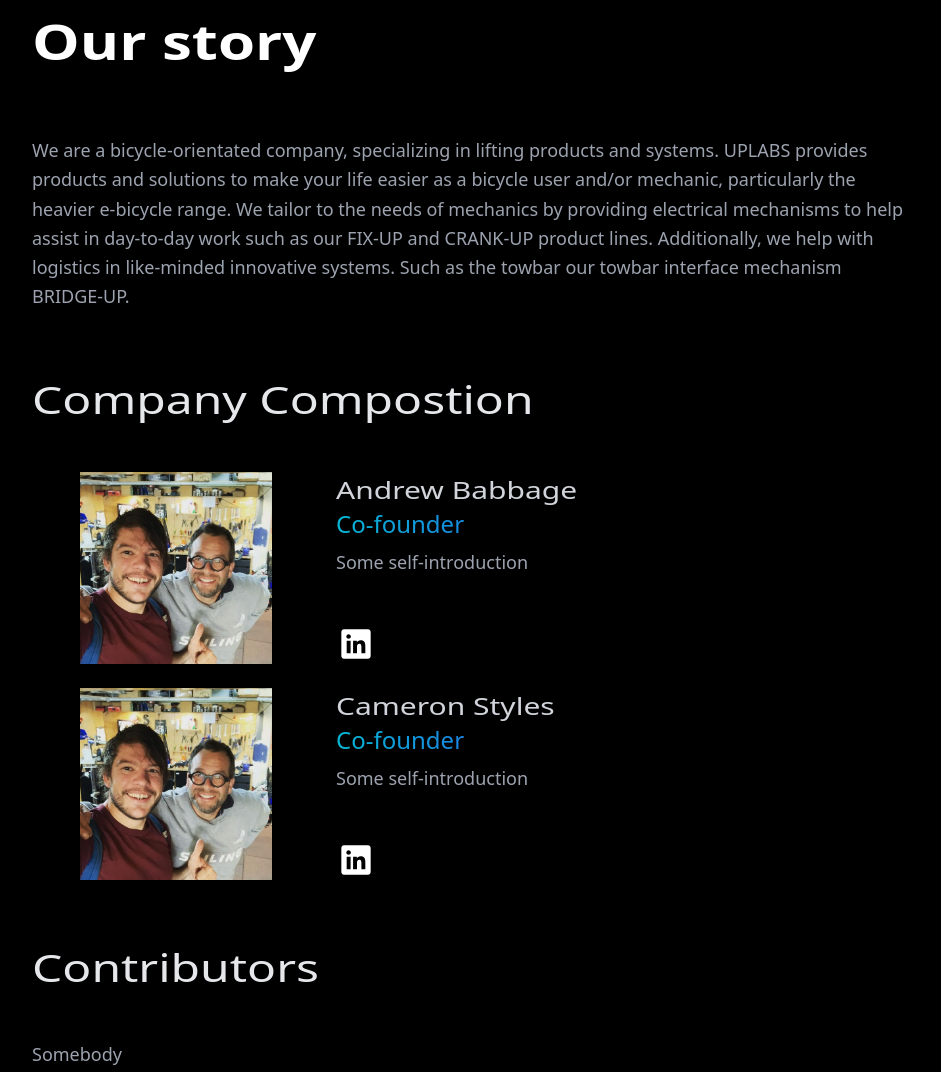
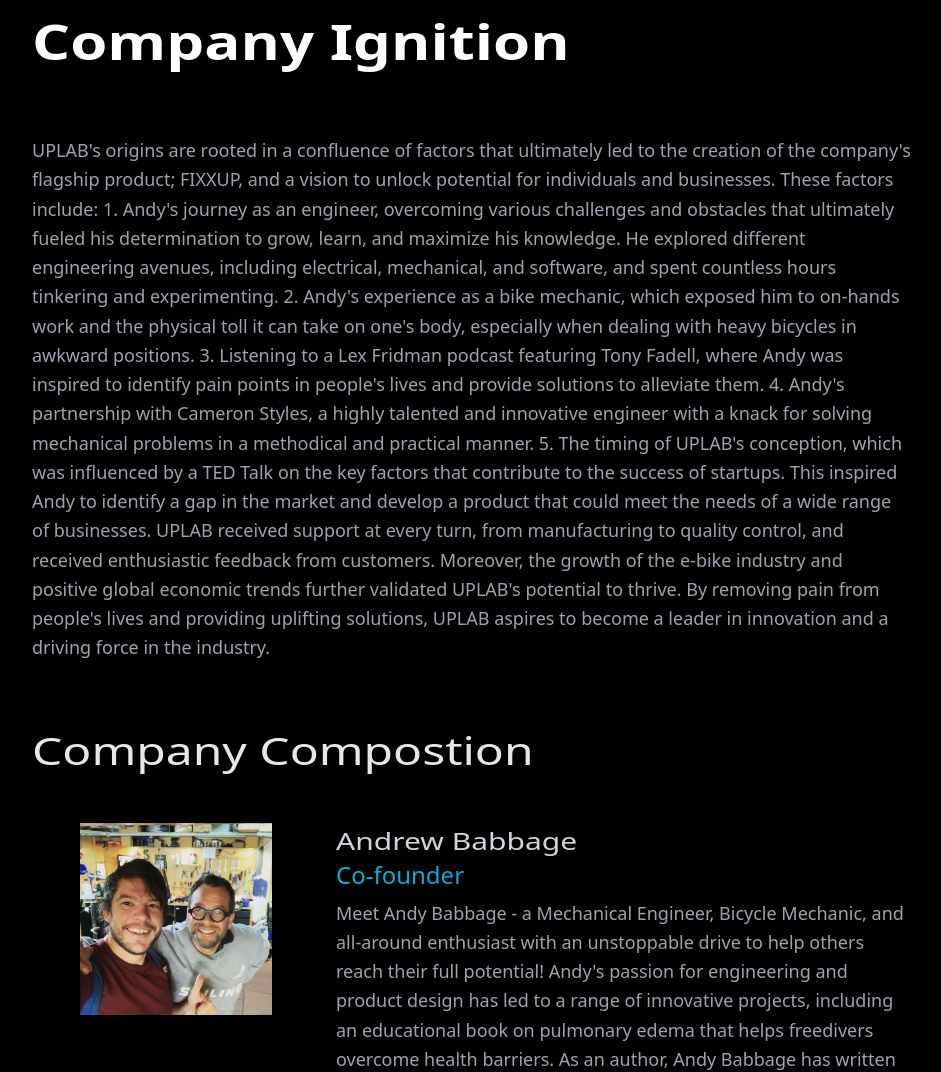
Before and after one commit to popcplus/UPLABS, an Astro site: page /our-story in a window 1280 px wide. Shown: the part 180-1252 px from the top of the page, without its empty margins (168-1109 px from the left). Built offline with nearby package versions, Linux system fonts and the light colour scheme; Astro itself is replaced by a stand-in of ours; a web font is replaced by a local one.

Commit message:
Story - Bio, ignition, contributors

```diff
--- a/src/pages/our-story.astro
+++ b/src/pages/our-story.astro
@@ -6,16 +6,17 @@
 <HcfLayout title="Our Story">
   <Main>
     <article class="article text-white">
-      <h1>Our story</h1>
+      <h1>Company Ignition</h1>
+
       <p>
-        We are a bicycle-orientated company, specializing in lifting products
-        and systems. UPLABS provides products and solutions to make your life
-        easier as a bicycle user and/or mechanic, particularly the heavier
-        e-bicycle range. We tailor to the needs of mechanics by providing
-        electrical mechanisms to help assist in day-to-day work such as our
-        FIX-UP and CRANK-UP product lines. Additionally, we help with logistics
-        in like-minded innovative systems. Such as the towbar our towbar
-        interface mechanism BRIDGE-UP.
+        UPLAB's origins are rooted in a confluence of factors that ultimately led to the creation of the company's flagship product; FIXXUP, and a vision to unlock potential for individuals and businesses. These factors include:
+1.	Andy's journey as an engineer, overcoming various challenges and obstacles that ultimately fueled his determination to grow, learn, and maximize his knowledge. He explored different engineering avenues, including electrical, mechanical, and software, and spent countless hours tinkering and experimenting.
+2.	Andy's experience as a bike mechanic, which exposed him to on-hands work and the physical toll it can take on one's body, especially when dealing with heavy bicycles in awkward positions.
+3.	Listening to a Lex Fridman podcast featuring Tony Fadell, where Andy was inspired to identify pain points in people's lives and provide solutions to alleviate them.
+4.	Andy's partnership with Cameron Styles, a highly talented and innovative engineer with a knack for solving mechanical problems in a methodical and practical manner.
+5.	The timing of UPLAB's conception, which was influenced by a TED Talk on the key factors that contribute to the success of startups. This inspired Andy to identify a gap in the market and develop a product that could meet the needs of a wide range of businesses. UPLAB received support at every turn, from manufacturing to quality control, and received enthusiastic feedback from customers. Moreover, the growth of the e-bike industry and positive global economic trends further validated UPLAB's potential to thrive.
+By removing pain from people's lives and providing uplifting solutions, UPLAB aspires to become a leader in innovation and a driving force in the industry.
+
       </p>
 
       <h2>Company Compostion</h2>
@@ -33,7 +34,14 @@
                 >
               </div>
               <p class="!my-2 text-gray-600 font-extralight">
-                Some self-introduction
+                Meet Andy Babbage - a Mechanical Engineer, Bicycle Mechanic, and all-around enthusiast with an unstoppable drive to help others reach their full potential! Andy's passion for engineering and product design has led to a range of innovative projects, including an educational book on pulmonary edema that helps freedivers overcome health barriers.
+As an author, Andy Babbage has written and published an educational book on pulmonary edema to assist freedivers in reaching their full potential. This project showcases [Your Name]'s commitment to helping others overcome health challenges and push beyond their limits. As a multitalented engineer and entrepreneur, [Your Name] is always looking for new ways to make the world a better place. With a focus on product and system design, [Your Name] is determined to create tools that help others to succeed.
+Andy Babbage is an accomplished filmmaker and photographer, renowned for his ability to capture the dedication and hard work of athletes. His portfolio includes several films, most notably a three-part documentary chronicling Natalia Zharkova's journey to setting a new freediving world record in Turkey. The film showcased Babbage's talent for capturing the emotional and physical challenges that athletes face during their training.
+Babbage is also a philanthropist who uses his work to raise awareness and support for social causes. In 2017, he held a photo exhibition in Egypt to fundraise for a documentary project focused on the plight of Kurdish refugees in Iraq. The exhibition was a success, raising significant funds for the project and highlighting Babbage's commitment to using his craft for good.
+Moreover, the funding from the documentary on Natalia Zharkova's freediving journey also helped support her in pursuing her dreams as an athlete further, towards her full potential. Babbage's work serves as a testament to his artistic vision, technical skill, and compassion for others.
+Not content with just one field of expertise, Andy is also a lifeguard, swim instructor, and freediving instructor, passing on valuable life skills to others. And as a cofounder of UPLAB, Andy is all about creating tools and systems that optimize productivity and success.
+Whether it's through smart tool design, teaching, or entrepreneurship, Andy is committed to making the world a better place by helping others achieve their full potential. Get ready to join the movement and unleash your true potential with Andy Babbage and UPLAB!
+
               </p>
             </dt>
             <dl class="flex space-x-6">
@@ -60,7 +68,12 @@
                 >
               </div>
               <p class="!my-2 text-gray-600 font-extralight">
-                Some self-introduction
+                Meet our co-founder and Mechanical Engineer extraordinaire, Cam! With a passion for innovation, creativity, and out-of-the-box problem solving, Cam has been a driving force behind the development of our first product - an innovative electric bike repair stand designed to streamline the repair process and increase efficiency in bike shops throughout New Zealand.
+A graduate of the University of Canterbury, Cam holds a Bachelor's degree in Mechanical Engineering and a Master's in Engineering Management. During Cam's time at university, he honed his skills as a Lead Powertrain Engineer for the University of Canterbury Motorsport FSAE team, further cementing his expertise in the field.
+When it comes to approaching engineering challenges, Cam brings a fresh perspective and a creative approach, which has helped shape our product into something truly unique. His passion for engineering extends beyond the workplace, as Cam is an avid car enthusiast who loves working on personal car projects.
+During his Master's degree, Cam developed a keen interest in the business side of engineering, with a particular focus on commercialisation and sustainability. This experience has been invaluable in shaping the direction of our company, as we look to expand and grow our business.
+When he’s not working, Cam loves to indulge his adventurous side by surfing, camping, and 4x4 driving. With a highly sociable nature and a love of building strong relationships with customers, Cam is always up for a chat and a beer.
+
               </p>
             </dt>
             <dl class="flex space-x-6">
@@ -74,8 +87,20 @@
           </div>
         </dl>
       </div>
-      <h2>Contributors</h2>
-      <p>Somebody</p>
+      <h2>
+        Special thanks to: Contributors of UPLAB.
+        </h2>
+        <p> href linkedin accounts</p>
+      <p>
+ <ol>
+          <li>Alistar Cran - Business mentoring</li>
+          <li>Brett Cran - Legal advice</li>
+          <li>Dee Perry - Brand Strategy</li>
+          <li>Tyron Noble - Logo Design</li>
+          <li>Kalvin Wei - Website Design</li>
+        </ol>
+
+      </p>
     </article>
   </Main>
 </HcfLayout>
```
